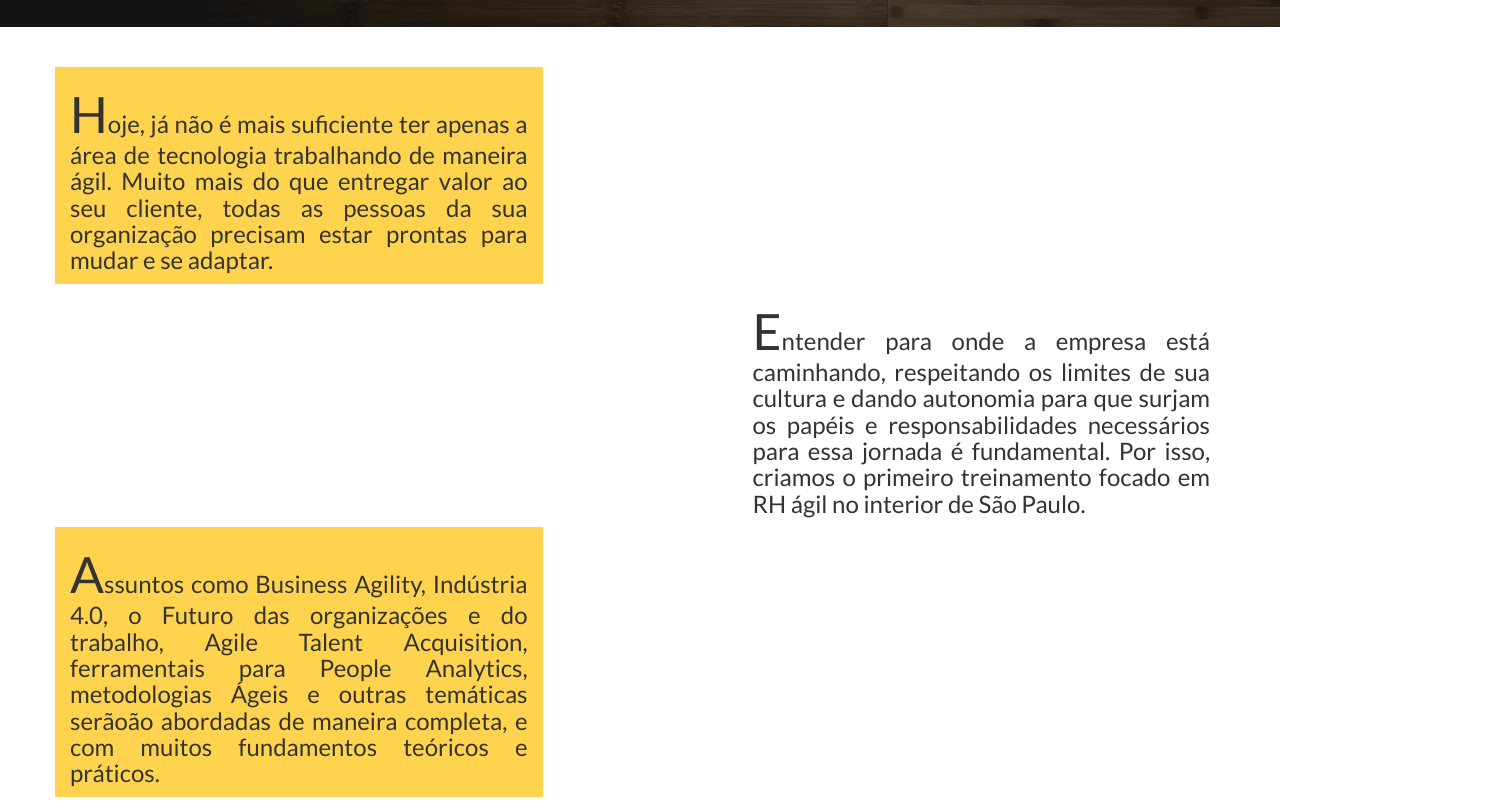
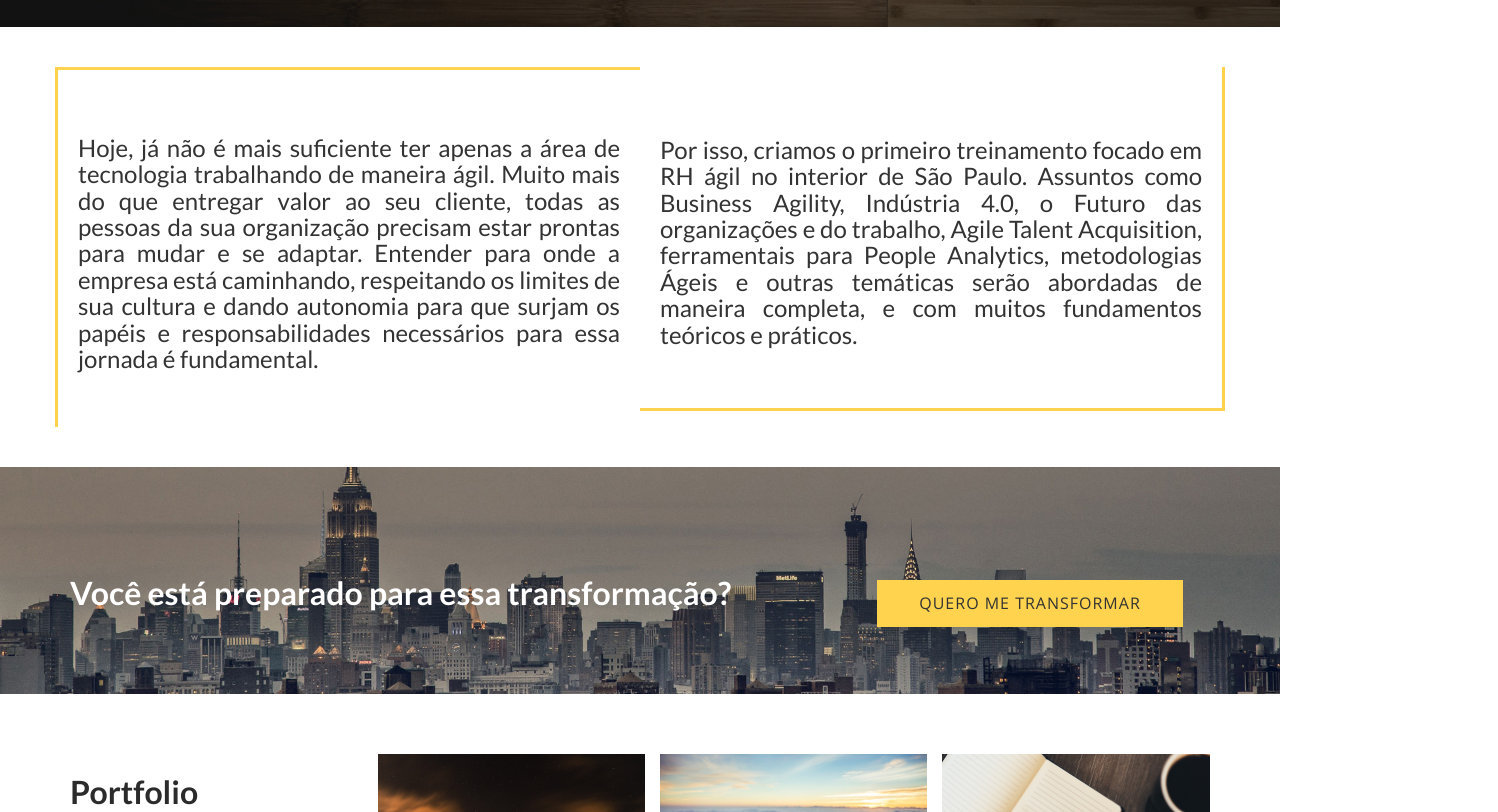
Before and after one commit to luisbetalearning/rh-agil-lp, a plain HTML site: page index.html in a window 1280 px wide. Shown: the part 740-1552 px from the top of the page, 1498 px wide, since content can reach past the window. Drawn offline with nearby package versions, Linux system fonts and the light colour scheme.

Commit message:
Alterando descricao

```diff
--- a/css/style.css
+++ b/css/style.css
@@ -131,7 +131,7 @@ h1, h2, h3, h4, h5, h6 {
 }
 
 .title {
-  font-size: 123px;
+  font-size: 100px;
   font-weight: 700;
   color: #fff;
   line-height: 88px;
@@ -169,35 +169,29 @@ h1, h2, h3, h4, h5, h6 {
 
 /****/
 
-#cta-1 {
+#description {
   padding: 40px 0px;
 }
 
-.card-yellow {
+.description-title {
   background-color: #FFD34E;
+  padding-bottom: 40px;
+  color: #fff;
+  text-decoration-style: solid;
 }
 
-.cta-info-left {
-  background-color: #FFD34E;
-  padding: 5px 20px;
+.description-left {
+  border-width: 3px 0px 0px 3px;
+  border-style: solid;
+  border-color: #FFD34E;
+  padding: 45px 20px;
 }
 
-.cta-info-right {
-  border-width: 0px 2px 2px 0px;
+.description-right {
+  border-width: 0px 3px 3px 0px;
   border-style: solid;
   border-color: #FFD34E;
-  padding: 5px 20px;
-}
-
-.cta-info-mid {
-  border-width: 0px 2px 0px 2px;
-  border-style: solid;
-  border-color: #FFD34E;
-  padding: 5px 20px;
-}
-
-.first-letter {
-  font-size: 50px;
+  padding: 50px 20px;
 }
 
 .cta-info h3 {
--- a/index.html
+++ b/index.html
@@ -4,7 +4,7 @@
 <head>
   <meta charset="utf-8">
   <meta name="viewport" content="width=device-width, initial-scale=1">
-  <title>Bethany Bootstrap Theme</title>
+  <title>Beta Learning | RH Ágil</title>
   <meta name="description" content="Free Bootstrap Theme by BootstrapMade.com">
   <meta name="keywords" content="free website templates, free bootstrap themes, free template, free bootstrap, free website template">
   <link href='https://fonts.googleapis.com/css?family=Lato:400,700,300|Open+Sans:400,600,700,300' rel='stylesheet' type='text/css'>
@@ -53,45 +53,33 @@
           <h3 class="title">RH Ágil</h3>
           <h2 class="sub-title">Seja a liderança que a sua empresa precisa</h2>
           <h2 class="top-title">30 de novembro de 2019</h2>
-          <button type="submit" class="btn btn-submit">Quero me transformar</button>
+          <a href="#contact" class="btn btn-submit">Quero me transformar</a>
         </div>
       </div>
     </div>
   </header>
   <!--/ header-->
   <!---->
-  <section id="cta-1">
+  <section id="description">
     <div class="container">
       <div class="row">
-        <div class="col-md-5 wow fadeInLeft delay-05s text-justify card-yellow">
+        <div class="col-md-6 wow fadeInLeft delay-05s text-justify description-left">
           <h3>
-            <span class="first-letter">H</span>oje, já não é mais suficiente ter apenas a área de tecnologia trabalhando de maneira ágil. Muito mais do que entregar valor ao seu cliente, todas as pessoas da sua organização precisam estar prontas para mudar e se adaptar.
+            Hoje, já não é mais suficiente ter apenas a área de tecnologia trabalhando de maneira ágil. Muito mais do que entregar valor ao seu cliente, todas as pessoas da sua organização precisam estar prontas para mudar e se adaptar. Entender para onde a empresa está caminhando, respeitando os limites de sua cultura e dando autonomia para que surjam os papéis e responsabilidades necessários para essa jornada é fundamental.
+          </h3>
+        </div>
+        <div class="col-md-6 wow fadeInRight delay-05s text-justify description-right">
+          <h3>
+            Por isso, criamos o primeiro treinamento focado em RH ágil no interior de São Paulo. Assuntos como Business Agility, Indústria 4.0, o Futuro das organizações e do trabalho, Agile Talent Acquisition, ferramentais para People Analytics, metodologias Ágeis e outras temáticas serão abordadas de maneira completa, e com muitos fundamentos teóricos e práticos.
           </h3>
         </div>
       </div>
-        <div class="row">
-          <div class="col-md-7">
-
-          </div>
-          <div class="col-md-5 wow fadeInRight text-justify ">
-            <h3>
-              <span class="first-letter">E</span>ntender para onde a empresa está caminhando, respeitando os limites de sua cultura e dando autonomia para que surjam os papéis e responsabilidades necessários para essa jornada é fundamental. Por isso, criamos o primeiro treinamento focado em RH ágil no interior de São Paulo.
-            </h3>
-          </div>
-        </div>
-        <div class="row">
-          <div class="col-md-5 wow fadeInLeft text-justify card-yellow">
-            <h3>
-              <span class="first-letter">A</span>ssuntos como Business Agility, Indústria 4.0, o Futuro das organizações e do trabalho, Agile Talent Acquisition, ferramentais para People Analytics, metodologias Ágeis e outras temáticas serãoão abordadas de maneira completa,  e com muitos fundamentos teóricos e práticos.
-            </h3>
-          </div>
-        </div>
       </div>
     </div>
   </section>
   <!---->
-  <!---->
-  <section id="feature" class="section-padding">
+
+  <!--  <section id="feature" class="section-padding">
     <div class="container">
       <div class="row">
         <div class="col-md-3 wow fadeInLeft delay-05s">
@@ -159,19 +147,19 @@
         </div>
       </div>
     </div>
-  </section>
+  </section>-->
+
   <!---->
   <section class="section-padding parallax bg-image-2 section wow fadeIn delay-08s" id="cta-2">
     <div class="container">
       <div class="row">
         <div class="col-md-8">
           <div class="cta-txt">
-            <h3>Subscribe For Updates</h3>
-            <p>Join our 1000+ subscribers and get access to the latest tools, freebies, product announcements and much more!</p>
+            <h3>Você está preparado para essa transformação?</h3>
           </div>
         </div>
         <div class="col-md-4 text-center">
-          <a href="#" class="btn btn-submit">Subscribe Now</a>
+          <a href="#" class="btn btn-submit">QUERO ME TRANSFORMAR</a>
         </div>
       </div>
     </div>
```
